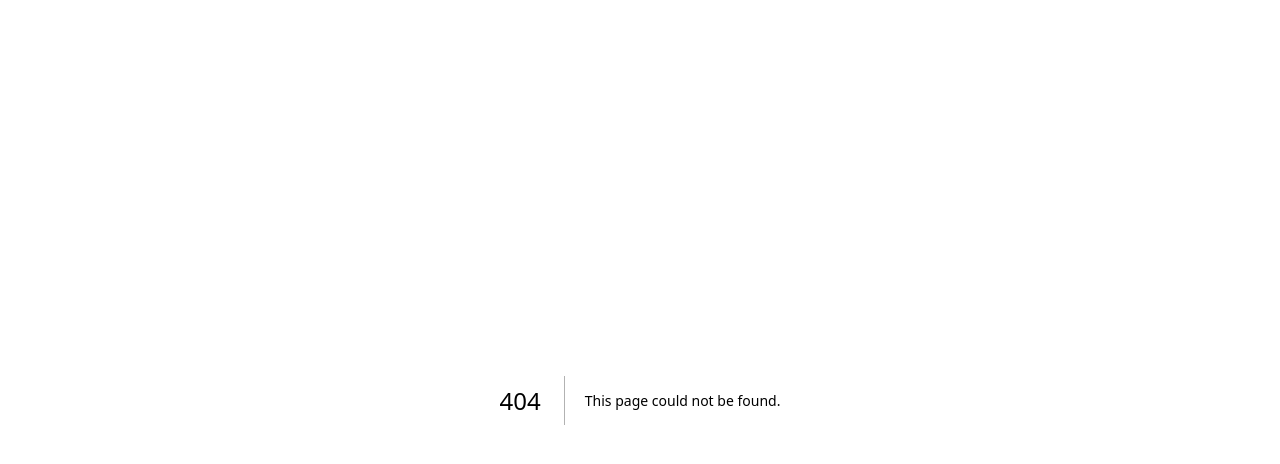
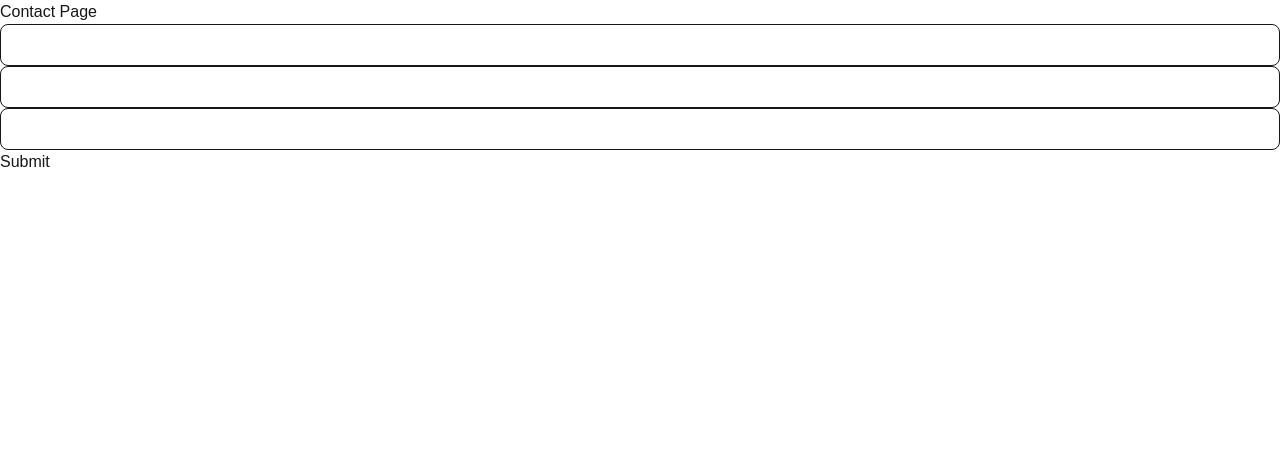
Before and after one commit to patrykomiotek/techni3agr1-next, a Next.js app: page /contact in a window 1280 px wide. Before the commit this address had no page. Shown: the top 464 px of the page. Built offline with nearby package versions, Linux system fonts and the light colour scheme.

Commit message:
feat: contact form boilerplate

```diff
--- /dev/null
+++ b/src/app/contact/page.tsx
@@ -0,0 +1,10 @@
+import { ContactForm } from '@/features/contact/components/ContactForm';
+
+export default function ContactPage() {
+  return (
+    <div>
+      <h1>Contact Page</h1>
+      <ContactForm />
+    </div>
+  );
+}
--- /dev/null
+++ b/src/features/contact/components/ContactForm.tsx
@@ -0,0 +1,30 @@
+'use client';
+
+import { Input } from '@/shared/components/Input';
+import { SubmitHandler, useForm } from 'react-hook-form';
+import { ContactDto, contactSchema } from '../contracts/contact.dto';
+import { zodResolver } from '@hookform/resolvers/zod';
+
+export const ContactForm = () => {
+  const {
+    register,
+    handleSubmit,
+    formState: { errors },
+  } = useForm<ContactDto>({
+    resolver: zodResolver(contactSchema),
+  });
+
+  const handleContactSubmit: SubmitHandler<ContactDto> = async (data) => {
+    console.log({ data });
+    // await sendContactEmail(data)
+  };
+
+  return (
+    <form onSubmit={handleSubmit(handleContactSubmit)}>
+      <Input {...register('title')} error={errors.title} />
+      <Input {...register('email')} error={errors.email} />
+      <Input {...register('content')} error={errors.content} />
+      <button type="submit">Submit</button>
+    </form>
+  );
+};
--- /dev/null
+++ b/src/features/contact/contracts/contact.dto.ts
@@ -0,0 +1,12 @@
+import { z } from 'zod';
+
+export const contactSchema = z.object({
+  title: z.string().min(3, { error: 'Title is required' }),
+  email: z.email({ error: 'Email is required' }),
+  content: z
+    .string()
+    .min(3, { error: 'Content is required' })
+    .max(150, { error: 'Max 150 characters' }),
+});
+
+export type ContactDto = z.infer<typeof contactSchema>;
```
